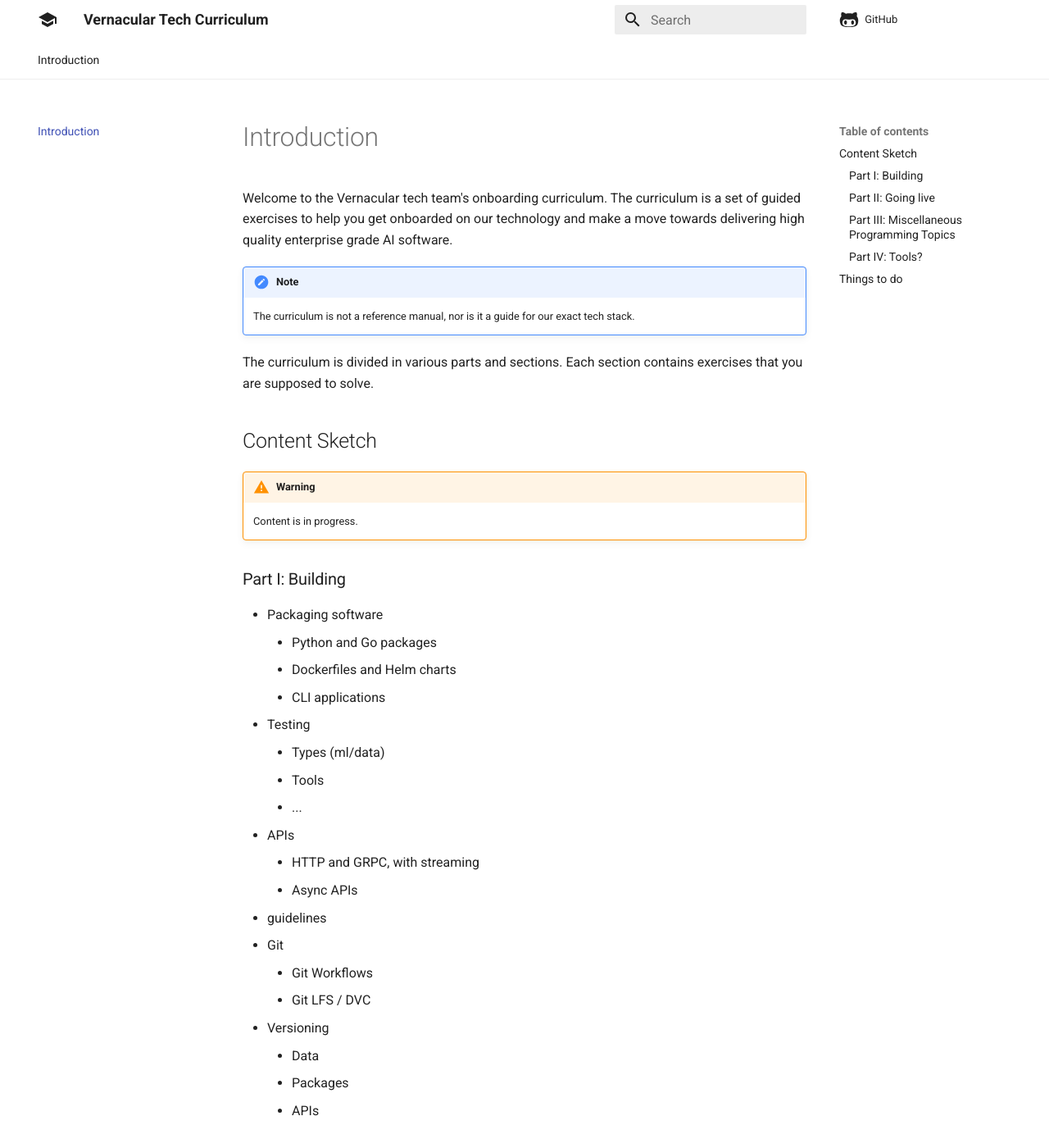
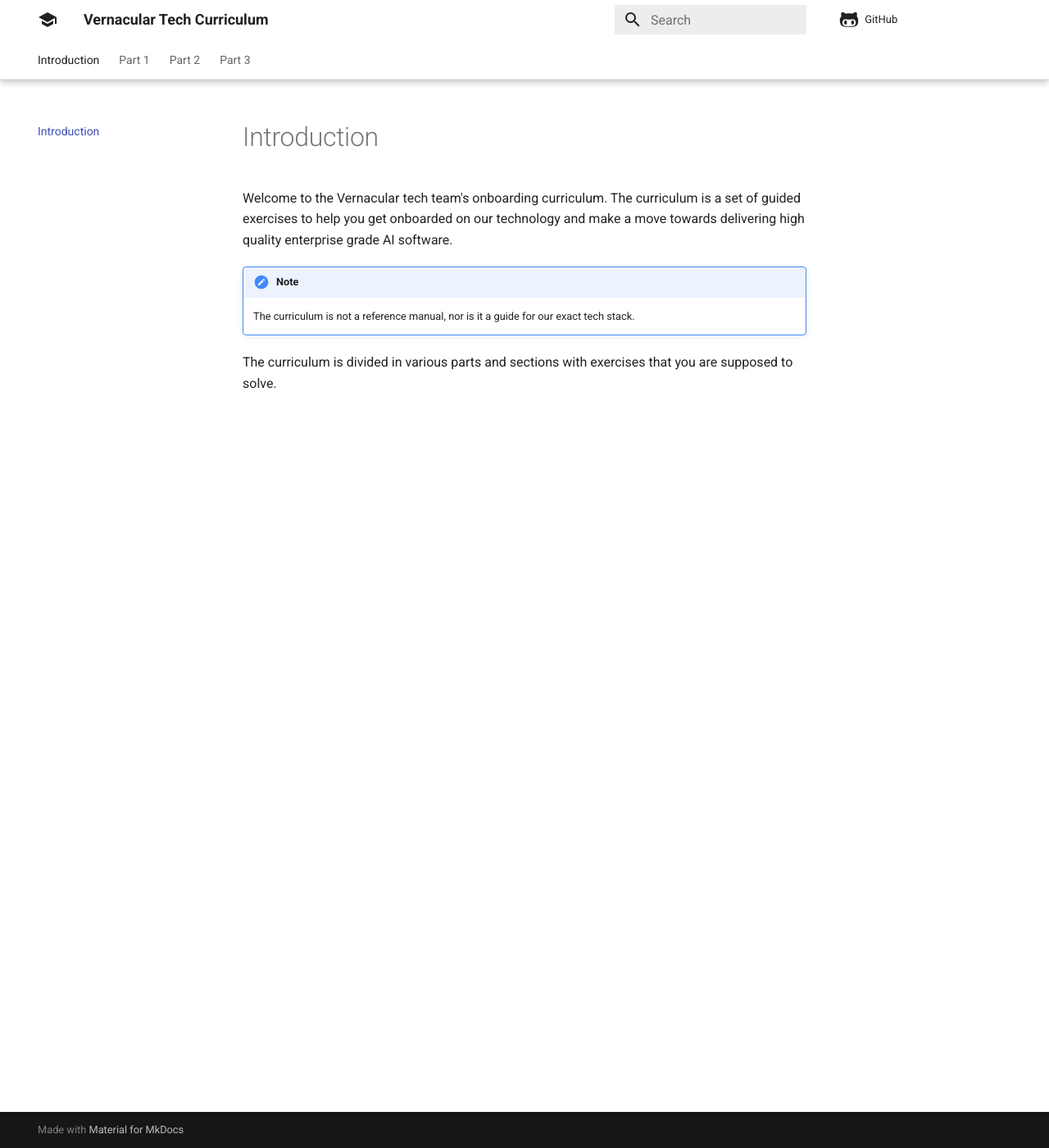
Before and after one commit to skit-ai/curriculum, an MkDocs documentation site: the page built from docs/index.md, in a window 1280 px wide and 1400 px high. Shown: the whole window at 82% size. Built offline with MkDocs 1.6.1 and Material for MkDocs 9.7.7, drawn with Linux system fonts in a browser that asks for light colours; comment, search, counter and statistics services are not loaded; some of the changed text lies outside the part shown.

Commit message:
restructure in parts

```diff
--- a/docs/index.md
+++ b/docs/index.md
@@ -8,67 +8,5 @@
     The curriculum is not a reference manual, nor is it a guide for our exact
     tech stack.
 
-The curriculum is divided in various parts and sections. Each section contains
-exercises that you are supposed to solve.
-
-## Content Sketch
-
-!!! warning
-
-    Content is in progress.
-
-### Part I: Building
-
-- Packaging software
-    - Python and Go packages
-    - Dockerfiles and Helm charts
-    - CLI applications
-- Testing
-    - Types (ml/data)
-    - Tools
-    - ...
-- APIs
-    - HTTP and GRPC, with streaming
-    - Async APIs
-- guidelines
-- Git
-    - Git Workflows
-    - Git LFS / DVC
-- Versioning
-    - Data
-    - Packages
-    - APIs
-
-### Part II: Going live
-- Deployment
-    - Hardware requirement and load testing
-    - Security
-    - CI / CD
-- Observability
-    - Logging and Debugging
-    - Profiling
-    - Network debugging
-    - Service Dashboards
-    - Data Observability
-
-### Part III: Miscellaneous Programming Topics
-- Data
-    - Data interchange formats and schemata.
-    - Queries.
-    - Dataframes and manipulation
-    - EDA, reports, and visualizations.
-- Audio Programming
-- Basic Sklearn workflows
-- tensors / numpy
-- Interop (RPCs, sockets, pipes, FFIs)
-- DSL (parsing)
-- Concurrency
-- Events and Streams
-
-### Part IV: Tools?
-
-- IDE stuff and tooling
-
-## Things to do
-
-+ Tutorial (could be video, links), examples, and assignment.
+The curriculum is divided in various parts and sections with exercises that you
+are supposed to solve.
--- a/mkdocs.yml
+++ b/mkdocs.yml
@@ -2,7 +2,13 @@
 repo_url: https://github.com/Vernacular-ai/curriculum
 
 nav:
-    - index.md
+    - Introduction: index.md
+    - Part 1:
+        - building/index.md
+    - Part 2:
+        - deploying/index.md
+    - Part 3:
+        - misc/index.md
 
 markdown_extensions:
   - admonition
@@ -27,7 +33,9 @@
     accent: cyan
   features:
     - navigation.tabs
+    - navigation.tabs.sticky
     - content.tabs.link
+    - navigation.instant
   icon:
     repo: fontawesome/brands/github-alt
     logo: material/school
```
Also changed, not shown: docs/building/index.md (added, +21 -0 lines), docs/deploying/index.md (added, +11 -0 lines), docs/misc/index.md (added, +14 -0 lines).
